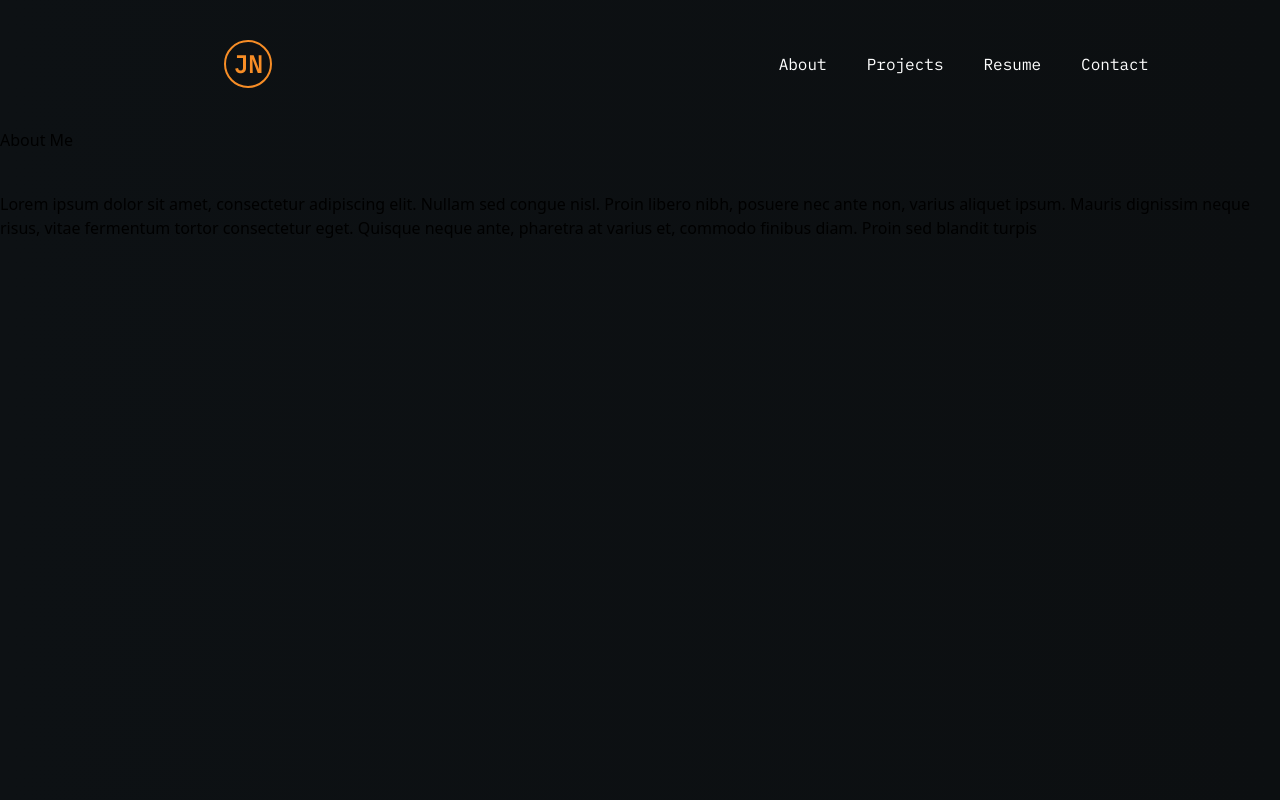
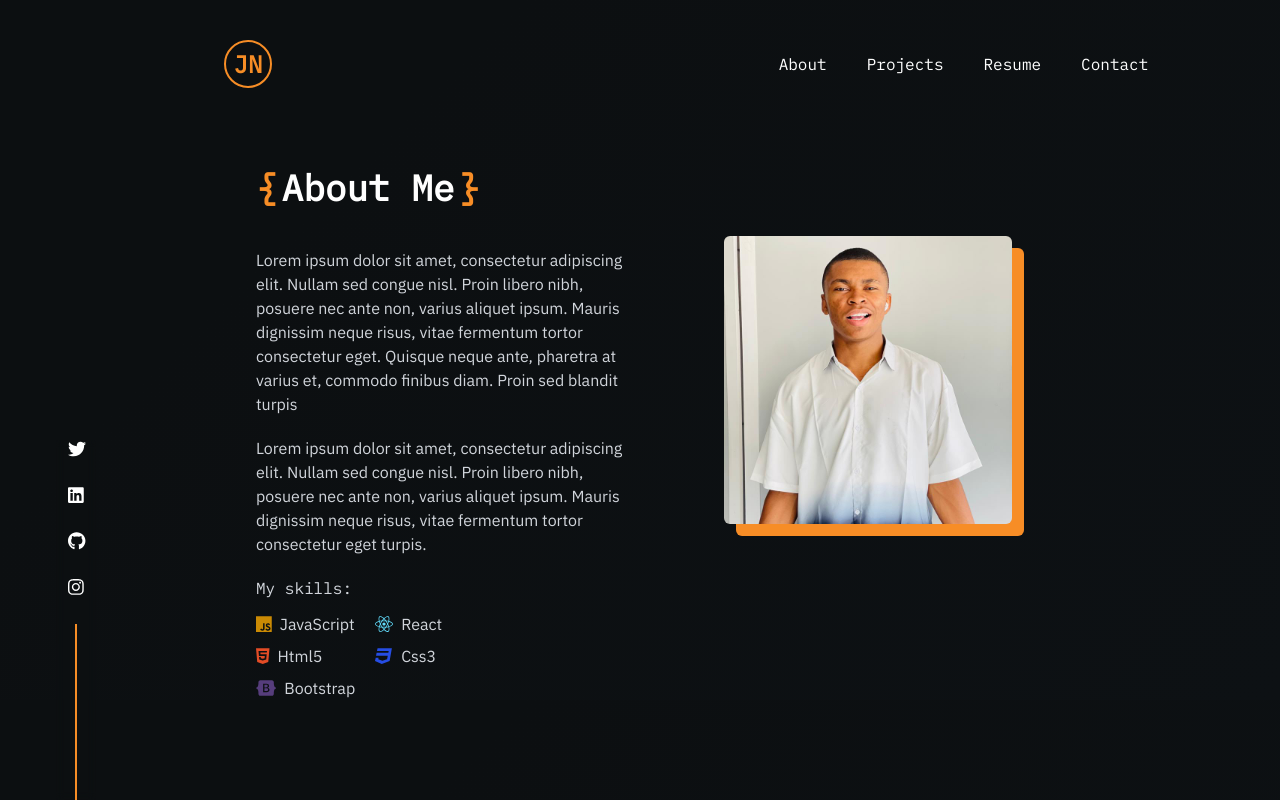
Before and after one commit to JosephChuksN/JosephChuksN, a React (Create React App) app: page /about in a window 1280 px wide. Built offline with nearby package versions, Linux system fonts and the light colour scheme.

Commit message:
styled about page and little modifications to app in general

```diff
--- a/src/App.tsx
+++ b/src/App.tsx
@@ -3,18 +3,20 @@ import { Routes, Route } from 'react-router-dom';
 import Navbar from './components/Navbar';
 import Home from './components/Home';
 import About from './components/About';
+import SocailNetworks from './components/SocailNetworks';
 
 
 
 const  App:React.FC = () => {
   return (
-    <div className="bg-gradient-to-r from-[#0d1114] to-[#0c0f11] h-[100vh]">
+    <div>
 
      <Navbar />
      <Routes>
      <Route index element={<Home />} />
      <Route path='about' element={<About />} />
      </Routes>
+     <SocailNetworks />
     </div>
   );
 }
--- a/src/components/About.tsx
+++ b/src/components/About.tsx
@@ -1,18 +1,57 @@
 import React from 'react'
+import chukwudi from  '../assets/chukwudi.jpg'
+import { FontAwesomeIcon } from "@fortawesome/react-fontawesome"
+import {faReact, faJs, faCss3, faHtml5, faBootstrap} from "@fortawesome/free-brands-svg-icons"
+import { Slide } from 'react-awesome-reveal'
 
-const About = () => {
+
+const About:React.FC = () => {
+
+
+
   return (
-    <div className="flex flex-col gap-10">
-    <span>About Me</span>
-    <div className="flex ">
-    <span>
+    <div className="flex flex-col gap-10 md:w-3/5 mx-auto px-5 md:px-0 lg:pt-10 pt-16">
+
+    <span className="text-4xl text-white font-semibold font-headers flex gap-1">
+    <span className="text-[#F78D26]">{`{`}</span>
+    About Me
+    <span className="text-[#F78D26]">{`}`}</span>
+    </span>
+
+    <div className="flex flex-col lg:flex-row w-full lg:gap-0 gap-14 content-start">
+    <Slide damping={0.3} direction="left">
+    <div className="flex flex-col gap-5 lg:w-4/5 ">
+    <span className="text-gray-300 text-base font-para ">
      Lorem ipsum dolor sit amet, consectetur adipiscing elit.
      Nullam sed congue nisl. Proin libero nibh,
      posuere nec ante non, varius aliquet ipsum. Mauris dignissim neque risus, vitae
      fermentum tortor consectetur eget. Quisque neque ante, pharetra at varius et,
      commodo finibus diam. Proin sed blandit turpis
     </span>
-    <span></span>
+    <span className="text-gray-300 text-base font-para ">
+     Lorem ipsum dolor sit amet, consectetur adipiscing elit.
+     Nullam sed congue nisl. Proin libero nibh,
+     posuere nec ante non, varius aliquet ipsum. Mauris dignissim neque risus, vitae
+     fermentum tortor consectetur eget turpis.
+    </span>
+    <span className="text-gray-300 flex flex-col gap-3">
+    <span className="font-headers">My skills:</span>
+    <div className="grid grid-cols-2 gap-2 font-para lg:w-3/5 items-center">
+    <span className="flex gap-2 items-center"><FontAwesomeIcon icon={faJs} className="text-yellow-600 text-lg" />JavaScript</span>
+    <span className="flex gap-2 items-center"><FontAwesomeIcon icon={faReact} className="text-[#61DBFB] text-lg" />React</span>
+    <span className="flex gap-2 items-center"><FontAwesomeIcon icon={faHtml5} className="text-[#e34c26] text-lg" />Html5</span>
+    <span className="flex gap-2 items-center"><FontAwesomeIcon icon={faCss3} className="text-[#264de4] text-lg" />Css3</span>
+    <span className="flex gap-2 items-center"><FontAwesomeIcon icon={faBootstrap} className="text-[#563d7c] text-lg" />Bootstrap</span>
+  </div>
+    </span>
+    </div>
+    </Slide>
+    <Slide damping={0.5}  direction="right">
+    <div className=" mx-auto flex items-center p-3 bg-[#F78D26] w-64 h-64 lg:w-72 lg:h-72 rounded-md relative">
+    <span className= 'hover:bottom-0 hover:right-0  transition-all delay-75 duration-300 ease-in-out flex items-center bg-no-repeat bg-cover w-64 h-64 lg:w-72 lg:h-72 rounded-md absolute bottom-3 right-3' style={{backgroundImage:`url(${chukwudi})`}}></span>
+    </div>
+    </Slide>
+
     </div>
     </div>
   )
--- a/src/components/Home.tsx
+++ b/src/components/Home.tsx
@@ -1,8 +1,7 @@
 import React from 'react'
 import { FontAwesomeIcon } from "@fortawesome/react-fontawesome"
 import {faArrowAltCircleRight} from '@fortawesome/free-regular-svg-icons'
-import{ faGithub, faTwitter, faLinkedin, faInstagram } from '@fortawesome/free-brands-svg-icons'
-import { Slide, Fade } from 'react-awesome-reveal'
+import { Slide } from 'react-awesome-reveal'
 
 
 const Home:React.FC = () => {
@@ -27,18 +26,6 @@ const Home:React.FC = () => {
 
         </div>
         </Slide>
-        <span className="fixed flex flex-row lg:flex-col lg:left-14 bottom-0 gap-8 py-4 lg:py-0 w-full lg:w-10 left-0 px-3 bg-[#ffffff06] backdrop-blur-sm lg:bg-transparent z-10  lg:gap-7 text-white text-base lg:text-lg">
-            <span className="lg:hidden flex items-center font-thin text-sm font-headers opacity-100 text-white w-1/2">find me on:</span>
-      <Fade damping={0.3} delay={5} cascade={true} direction="up">
-        <a className="lg:hover:-translate-y-1 flex items-center hover:text-[#F78D26] transition-all delay-75 duration-300 ease-in-out cursor-pointer hover:opacity-70" href="https://twitter.com/JosephChuksN" target="blank"><FontAwesomeIcon icon={faTwitter} /></a>
-        <a className="lg:hover:-translate-y-1 flex items-center hover:text-[#F78D26] transition-all delay-75 duration-300 ease-in-out cursor-pointer hover:opacity-70" href="https://www.linkedin.com/in/nwosujosephchuks" target="blank"><FontAwesomeIcon icon={faLinkedin} /></a>
-        <a className="hover:-translate-y-1 flex items-center hover:text-[#F78D26] transition-all delay-75 duration-300 ease-in-out cursor-pointer hover:opacity-70" href="https://github.com/JosephChuksN" target="blank"><FontAwesomeIcon icon={faGithub} /></a>
-        <a className="lg:hover:-translate-y-1 flex items-center hover:text-[#F78D26] transition-all delay-75 duration-300 ease-in-out cursor-pointer hover:opacity-70" href="https://www.instagram.com/malehsha" target="blank"><FontAwesomeIcon icon={faInstagram} /></a>
-        </Fade>
-        <span className="hidden h-44 lg:flex items-center justify-center ">
-            <span className="h-full   border-l-2 border-[#F78D26]"></span>
-        </span>
-      </span>
      </div>
   )
 }
--- /dev/null
+++ b/src/components/SocailNetworks.tsx
@@ -0,0 +1,25 @@
+import React from 'react'
+import {Fade} from 'react-awesome-reveal'
+import { FontAwesomeIcon } from '@fortawesome/react-fontawesome'
+import{ faGithub, faTwitter, faLinkedin, faInstagram } from '@fortawesome/free-brands-svg-icons'
+
+const SocailNetworks:React.FC = () => {
+  return (
+    <div>
+           <span className="fixed flex flex-row lg:flex-col lg:left-14 bottom-0 gap-8 py-4 lg:py-0 w-full lg:w-10 left-0 px-3 bg-[#ffffff06] backdrop-blur-sm lg:bg-transparent z-10  lg:gap-7 text-white text-base lg:text-lg">
+            <span className="lg:hidden flex items-center font-thin text-sm font-headers opacity-100 text-white w-1/2">find me on:</span>
+      <Fade damping={0.5} delay={1000} cascade={true} direction="up">
+        <a className="lg:hover:-translate-y-1 flex items-center hover:text-[#F78D26] transition-all delay-75 duration-300 ease-in-out cursor-pointer hover:opacity-70" href="https://twitter.com/JosephChuksN" target="blank"><FontAwesomeIcon icon={faTwitter} /></a>
+        <a className="lg:hover:-translate-y-1 flex items-center hover:text-[#F78D26] transition-all delay-75 duration-300 ease-in-out cursor-pointer hover:opacity-70" href="https://www.linkedin.com/in/nwosujosephchuks" target="blank"><FontAwesomeIcon icon={faLinkedin} /></a>
+        <a className="hover:-translate-y-1 flex items-center hover:text-[#F78D26] transition-all delay-75 duration-300 ease-in-out cursor-pointer hover:opacity-70" href="https://github.com/JosephChuksN" target="blank"><FontAwesomeIcon icon={faGithub} /></a>
+        <a className="lg:hover:-translate-y-1 flex items-center hover:text-[#F78D26] transition-all delay-75 duration-300 ease-in-out cursor-pointer hover:opacity-70" href="https://www.instagram.com/malehsha" target="blank"><FontAwesomeIcon icon={faInstagram} /></a>
+        </Fade>
+        <span className="hidden h-44 lg:flex items-center justify-center ">
+            <span className="h-full   border-l-2 border-[#F78D26]"></span>
+        </span>
+      </span>
+    </div>
+  )
+}
+
+export default SocailNetworks
--- /dev/null
+++ b/src/declaration.d.ts
@@ -0,0 +1 @@
+declare module "*.jpg";
--- a/src/index.css
+++ b/src/index.css
@@ -1,5 +1,11 @@
 @import url("https://fonts.googleapis.com/css2?family=IBM+Plex+Mono&family=PT+Sans+Narrow&display=swap");
 @import url("https://fonts.googleapis.com/css2?family=IBM+Plex+Sans&display=swap");
+
+body{
+    background-color: #2d3436;
+    background-image: linear-gradient(315deg, rgb(13, 17, 20) 0%, #0c0f11 74%);
+
+}
 
 @tailwind base;
 @tailwind components;
```
Also changed, not shown: src/assets/chukwudi.jpg (added).
